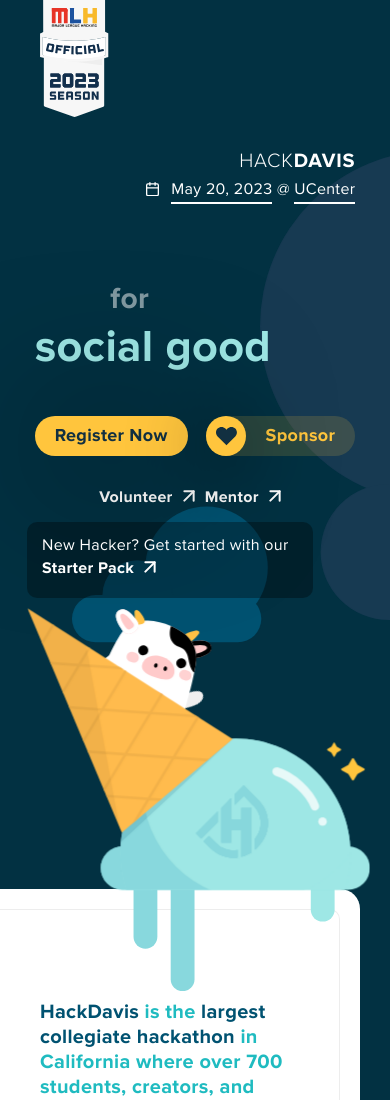
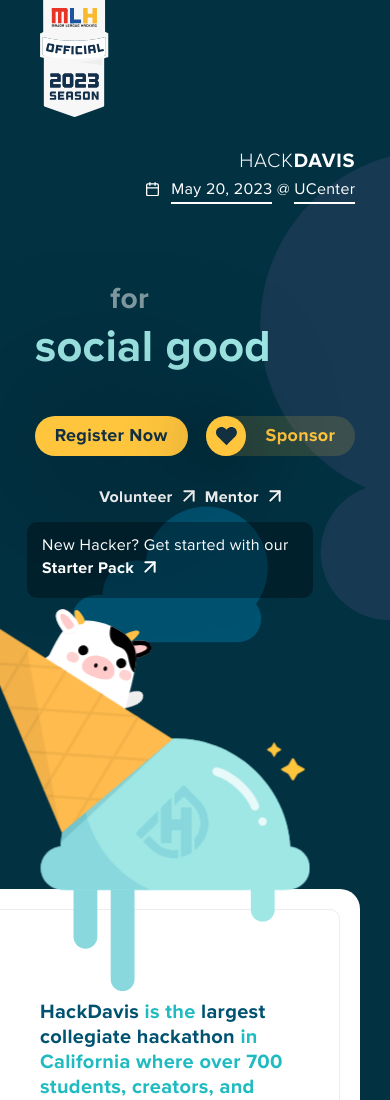
Before and after one commit to HackDavis/website-2023, a Next.js app: page / in a window 390 px wide. Shown: the top 1100 px of the page. Built offline with nearby package versions, Linux system fonts and the light colour scheme; a web font is replaced by a local one.

Commit message:
cowCone position fix mobile

```diff
--- a/src/styles/mainSection/cowCone.module.scss
+++ b/src/styles/mainSection/cowCone.module.scss
@@ -49,7 +49,7 @@
     min-width: 343px;
     max-width: 343px;
     height: auto;
-    margin-left: -120px;
+    margin-left: -180px;
     margin-right: 0;
   }
 }
```
